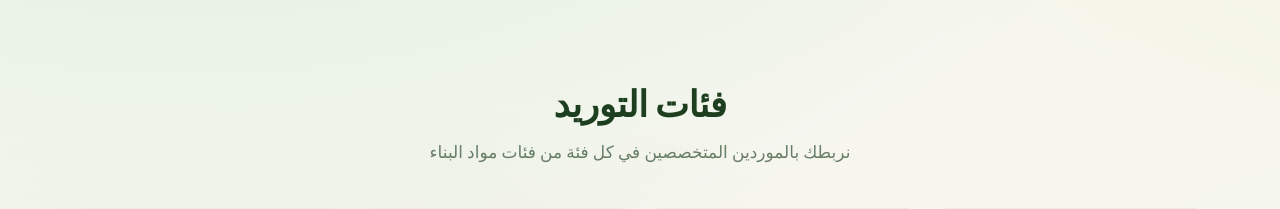
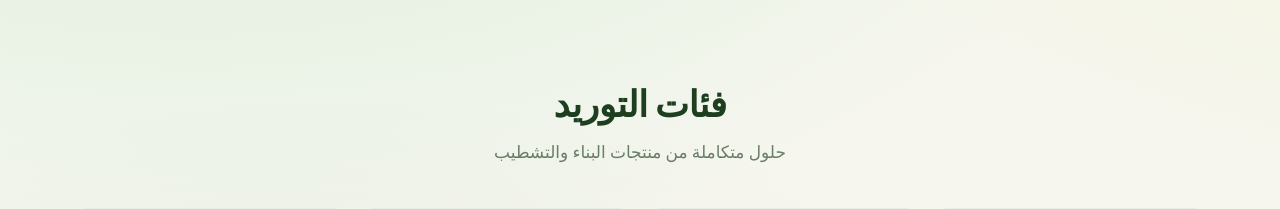
Before and after one commit to sulaimanalsuqub/buildsaudi, a Next.js app: page /ar in a window 1280 px wide. Shown: the part 1360-1569 px from the top of the page. Built offline with nearby package versions, Linux system fonts and the light colour scheme.

Commit message:
fix: update categories subtitle text in Arabic
Co-Authored-By: Claude <noreply@anthropic.com>

```diff
--- a/components/sections/home-content.tsx
+++ b/components/sections/home-content.tsx
@@ -86,7 +86,7 @@ export function HomeContent({ isRtl = false }: HomeContentProps) {
     stat3: isRtl ? "سرعة التوريد" : "Supply Speed",
     categoriesTitle: isRtl ? "فئات التوريد" : "Supply Categories",
     categoriesSub: isRtl
-      ? "نربطك بالموردين المتخصصين في كل فئة من فئات مواد البناء"
+      ? "حلول متكاملة من منتجات البناء والتشطيب"
       : "We connect you with specialized suppliers across all construction material categories",
     howTitle: isRtl ? "كيف نشتغل؟" : "How Build Works",
     howSub: isRtl
```
